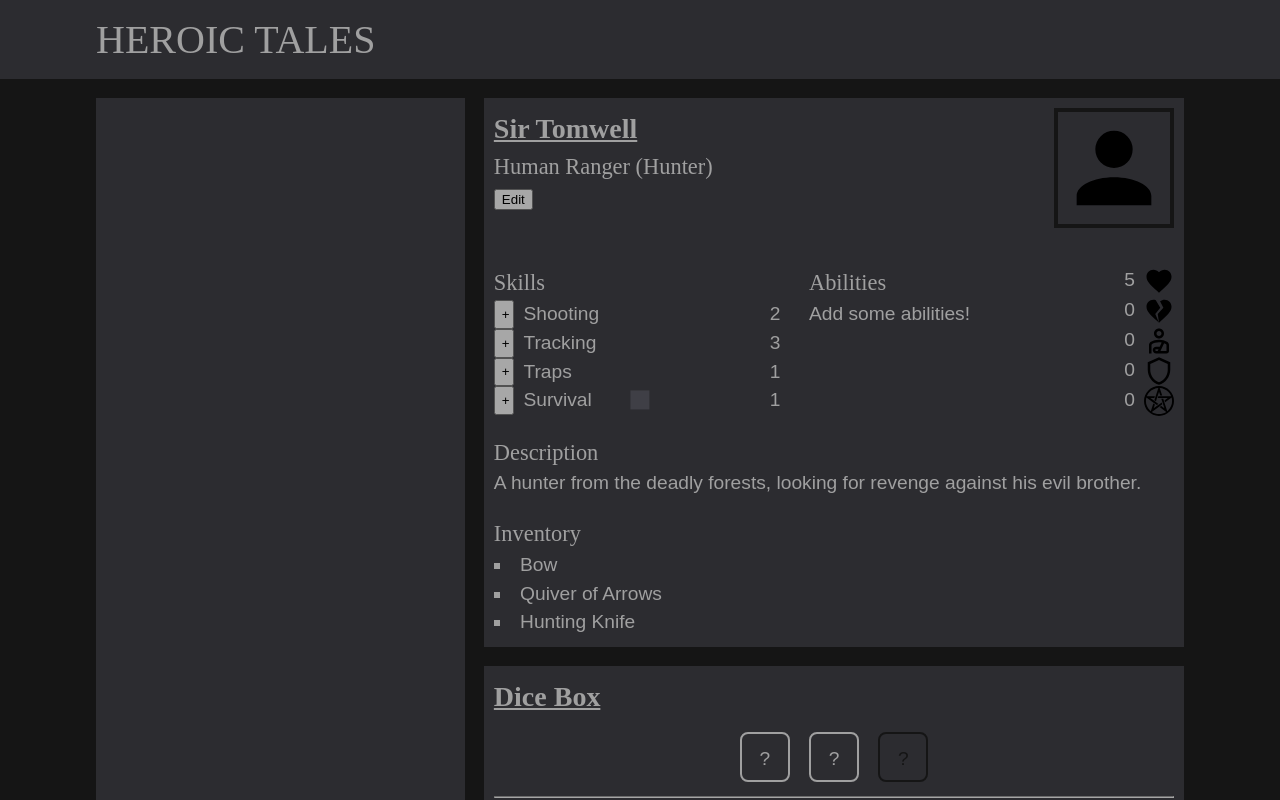
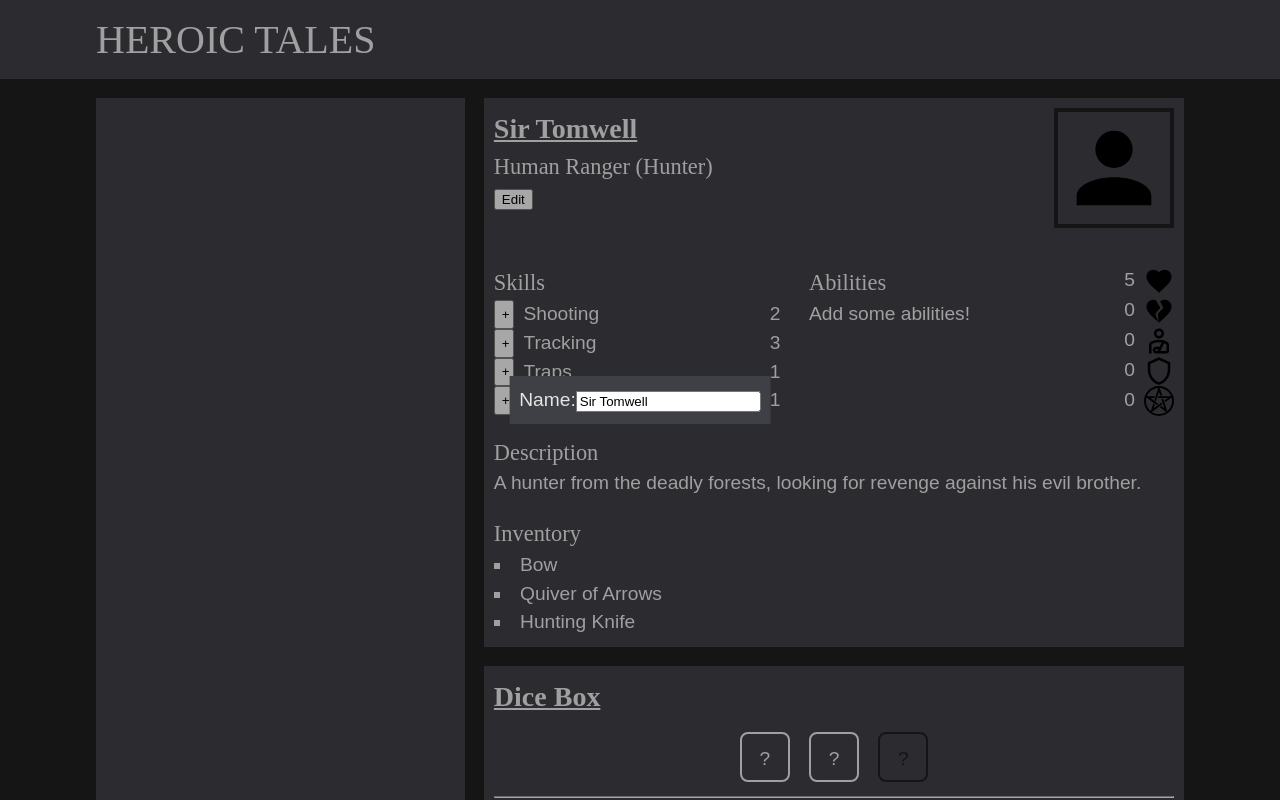
Before and after one commit to gemini-mastiff/heroic-tales-app, a React (Vite) app: page / in a window 1280 px wide. Both pictures are taken after a click on the button "Edit". Shown: the top 800 px of the page. Built offline with nearby package versions, Linux system fonts and the light colour scheme; a web font is replaced by a local one.

Commit message:
feat: create basic form that modifies charArr on submit

```diff
--- /dev/null
+++ b/src/components/EditCharForm.jsx
@@ -0,0 +1,26 @@
+import styled from "styled-components";
+import TextInput from "./TextInput.jsx";
+import { useState } from "react";
+
+export default function EditCharForm({ char, onSubmit }) {
+  const [charDetails, setCharDetails] = useState({ ...char });
+
+  console.log(charDetails);
+
+  const handleSubmit = (e) => {
+    e.preventDefault();
+    onSubmit(charDetails);
+  };
+
+  return (
+    <form action="" onSubmit={(e) => handleSubmit(e)}>
+      <TextInput
+        name="Name"
+        value={charDetails.name}
+        onChange={(e) =>
+          setCharDetails({ ...charDetails, name: e.target.value })
+        }
+      ></TextInput>
+    </form>
+  );
+}
--- a/src/components/Main.jsx
+++ b/src/components/Main.jsx
@@ -6,6 +6,7 @@ import RollLog from "./RollLog.jsx";
 import CharSheet from "./CharSheet.jsx";
 import DiceBox from "./DiceBox.jsx";
 import DialogModal from "./DialogModal.jsx";
+import EditCharForm from "./EditCharForm.jsx";
 
 const initCharArr = [
   {
@@ -91,6 +92,18 @@ export default function Main() {
     setResults(newResults);
     setRollLog([...newRollLog, newResults]);
   };
+  const handleCharEdit = (newCharDetails) => {
+    setCharArr(
+      charArr.map((char, i) => {
+        if (i === currChar) {
+          return newCharDetails;
+        }
+      })
+    );
+    setEditChar(false);
+  };
+
+  console.log(charArr);
 
   return (
     <MainStyled>
@@ -116,7 +129,7 @@ export default function Main() {
           </CharDiceContainer>
         </GameGrid>
         <DialogModal isOpen={editChar} onClose={setEditChar}>
-          <form action=""></form>
+          <EditCharForm char={charArr[currChar]} onSubmit={handleCharEdit} />
         </DialogModal>
       </WidthContainer>
     </MainStyled>
--- /dev/null
+++ b/src/components/TextInput.jsx
@@ -0,0 +1,12 @@
+import styled from "styled-components";
+
+export default function TextInput({ name, value, onChange }) {
+  return (
+    <InputDiv>
+      <label htmlFor={name}>{name}:</label>
+      <input type="text" id={name} value={value} onChange={onChange} />
+    </InputDiv>
+  );
+}
+
+const InputDiv = styled.div``;
```
